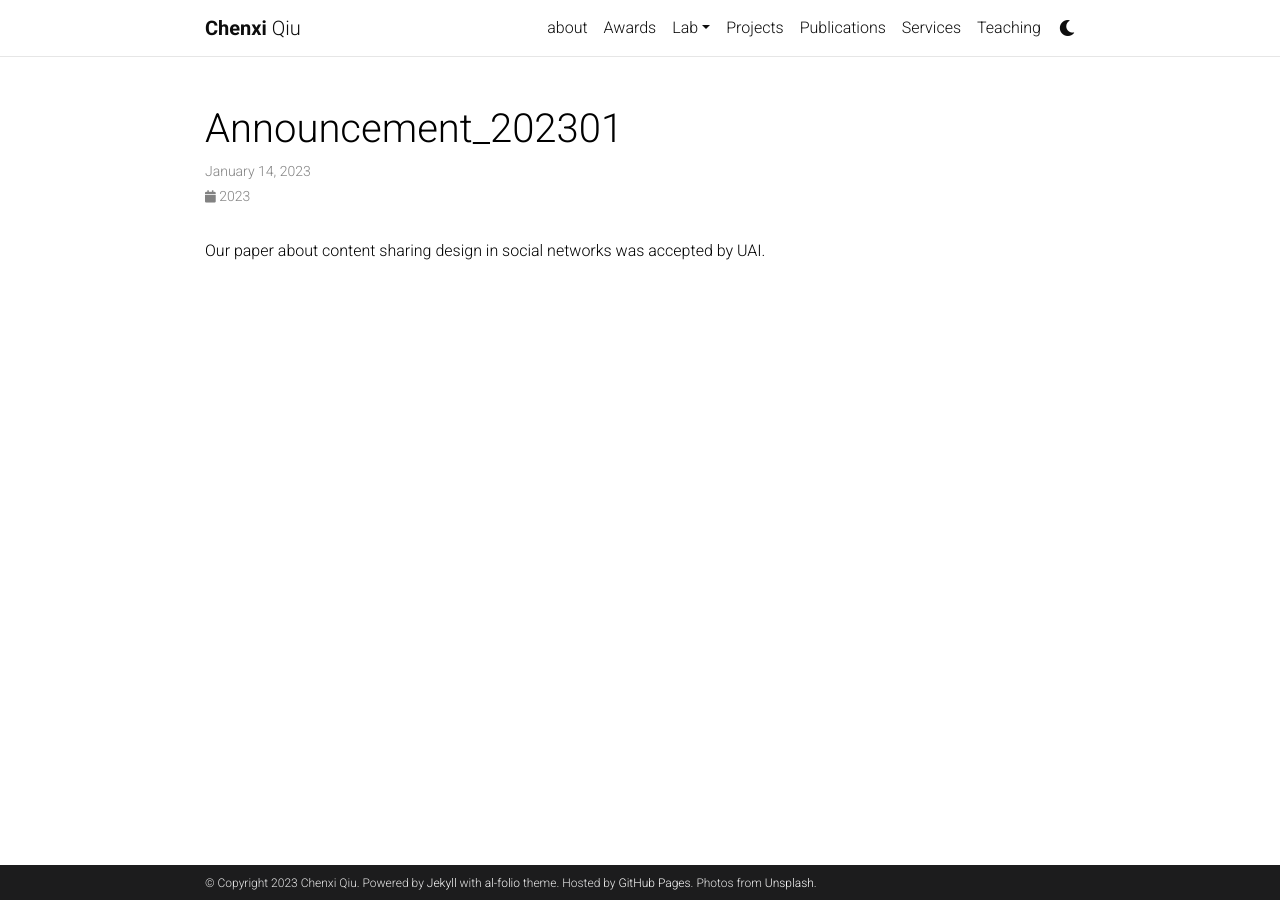
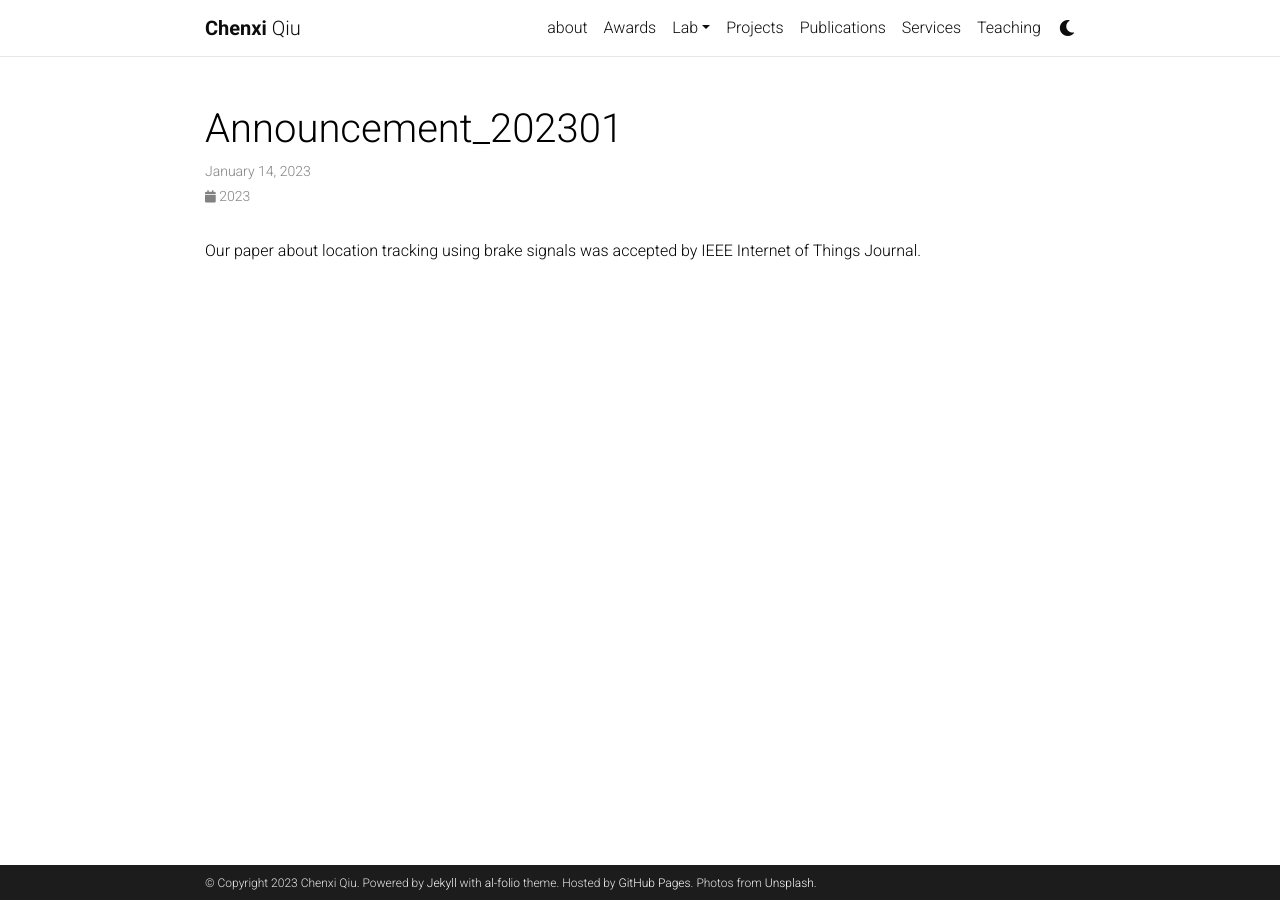
Before and after one commit to chenxiunt/chenxiunt.github.io, a Jekyll site: the page built from _news/announcement_202301.md, in a window 1280 px wide. Built offline with Jekyll 4.4.1, drawn with Linux system fonts in a browser that asks for light colours; comment, search, counter and statistics services are not loaded; a style sheet for code colours, icons or effects is not loaded.

Commit message:
Update announcement_202301.md

```diff
--- a/_news/announcement_202301.md
+++ b/_news/announcement_202301.md
@@ -4,4 +4,4 @@ date: 2023-01-14 15:59:00-0400
 inline: true
 ---
 
-Our paper about content sharing design in social networks was accepted by UAI.
+Our paper about location tracking using brake signals was accepted by IEEE Internet of Things Journal.
```
